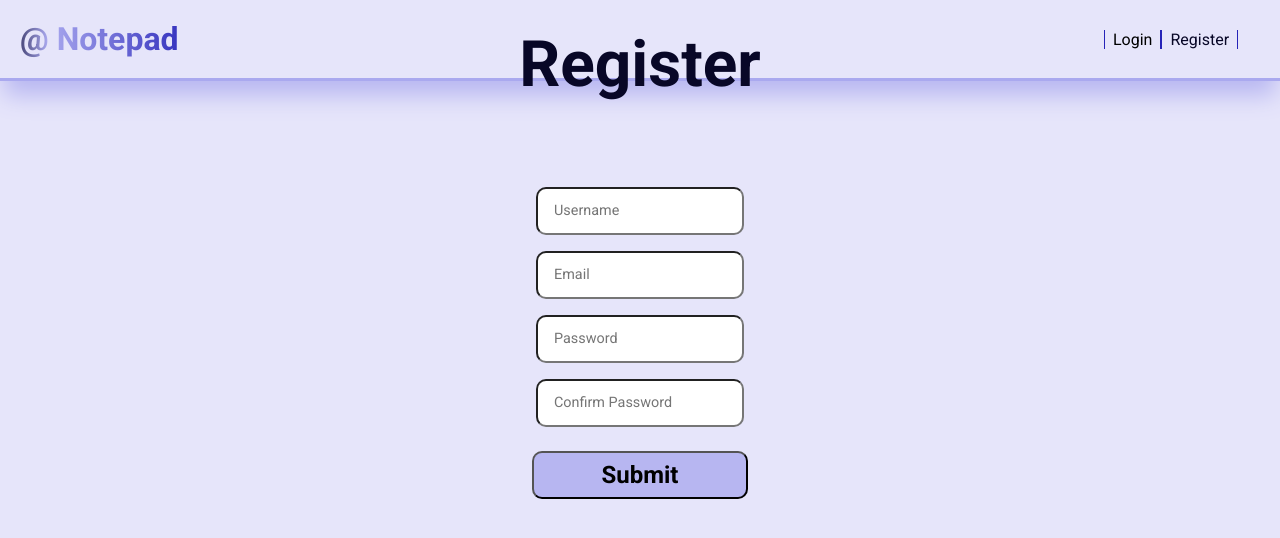
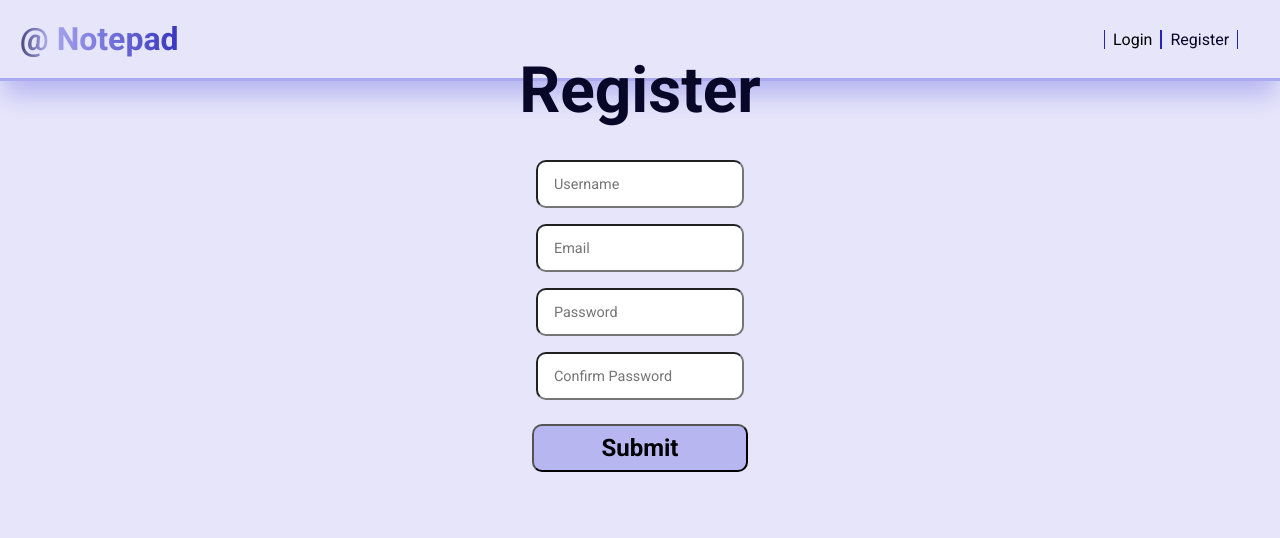
Before and after one commit to jbktn/notepad, a Vue app: page /Register in a window 1280 px wide. Shown: the top 538 px of the page. Built offline with nearby package versions, Linux system fonts and the light colour scheme.

Commit message:
register css

```diff
--- a/src/views/register.vue
+++ b/src/views/register.vue
@@ -93,5 +93,6 @@
 <style scoped>
   h2 {
     font-size: 4rem;
+    margin-bottom: 0;
   }
 </style>
```
